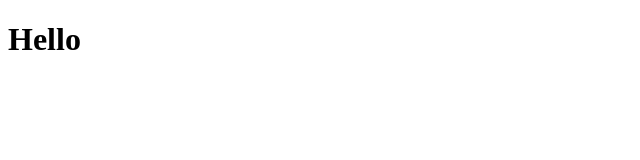
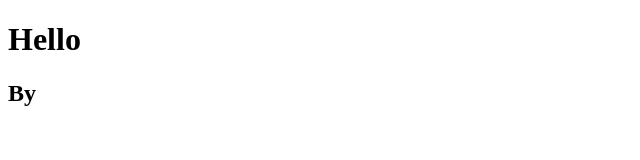
Before and after one commit to gromov011010/course, a plain HTML site: page index.html in a window 1280 px wide. Shown: the full height of the page, 0-640 px from the left. Drawn offline with Linux system fonts and the light colour scheme.

Commit message:
Second com

```diff
--- a/index.html
+++ b/index.html
@@ -8,5 +8,6 @@
 </head>
 <body>
     <h1>Hello</h1>
+    <h2>By</h2>
 </body>
 </html>
```
